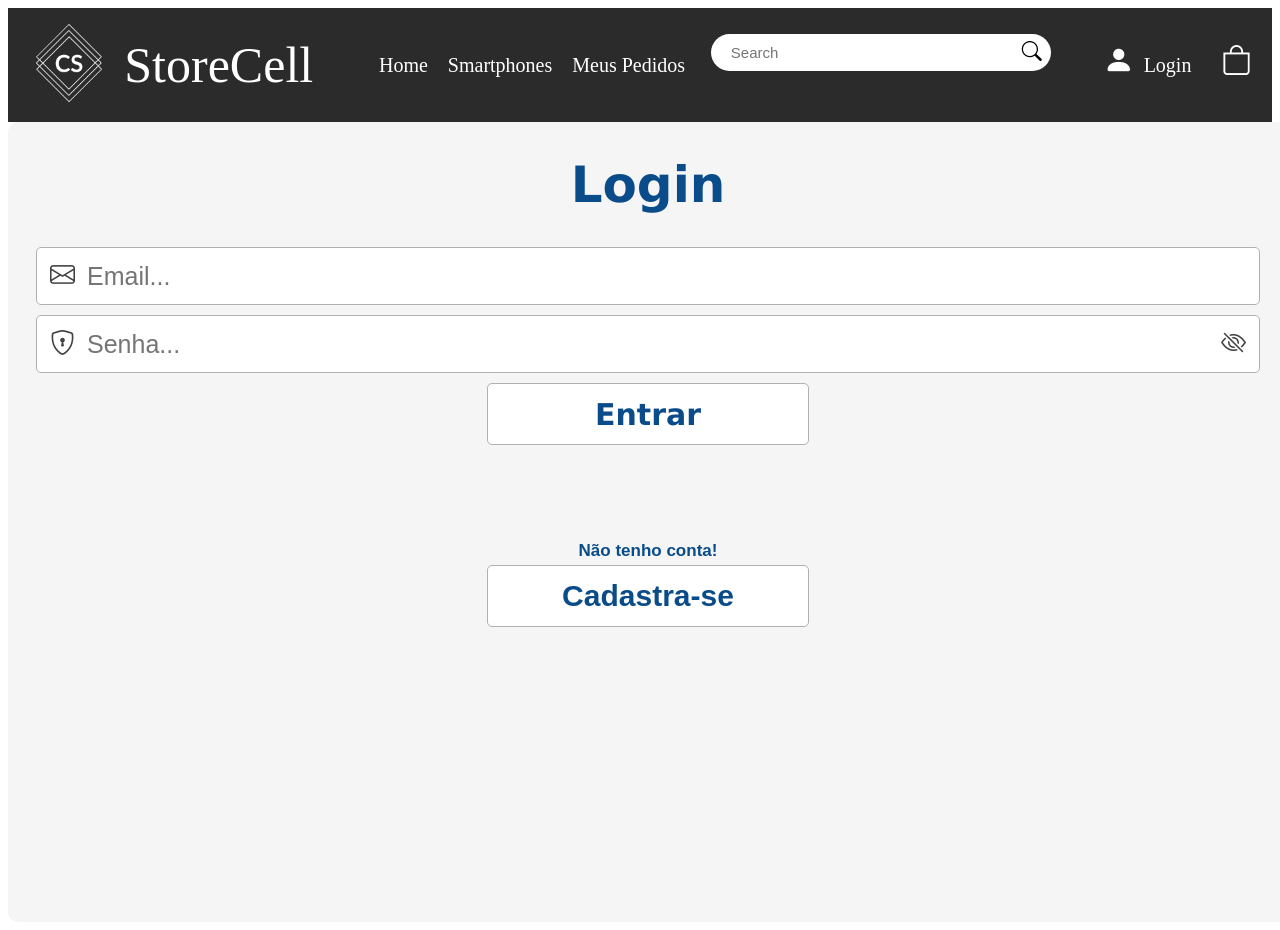
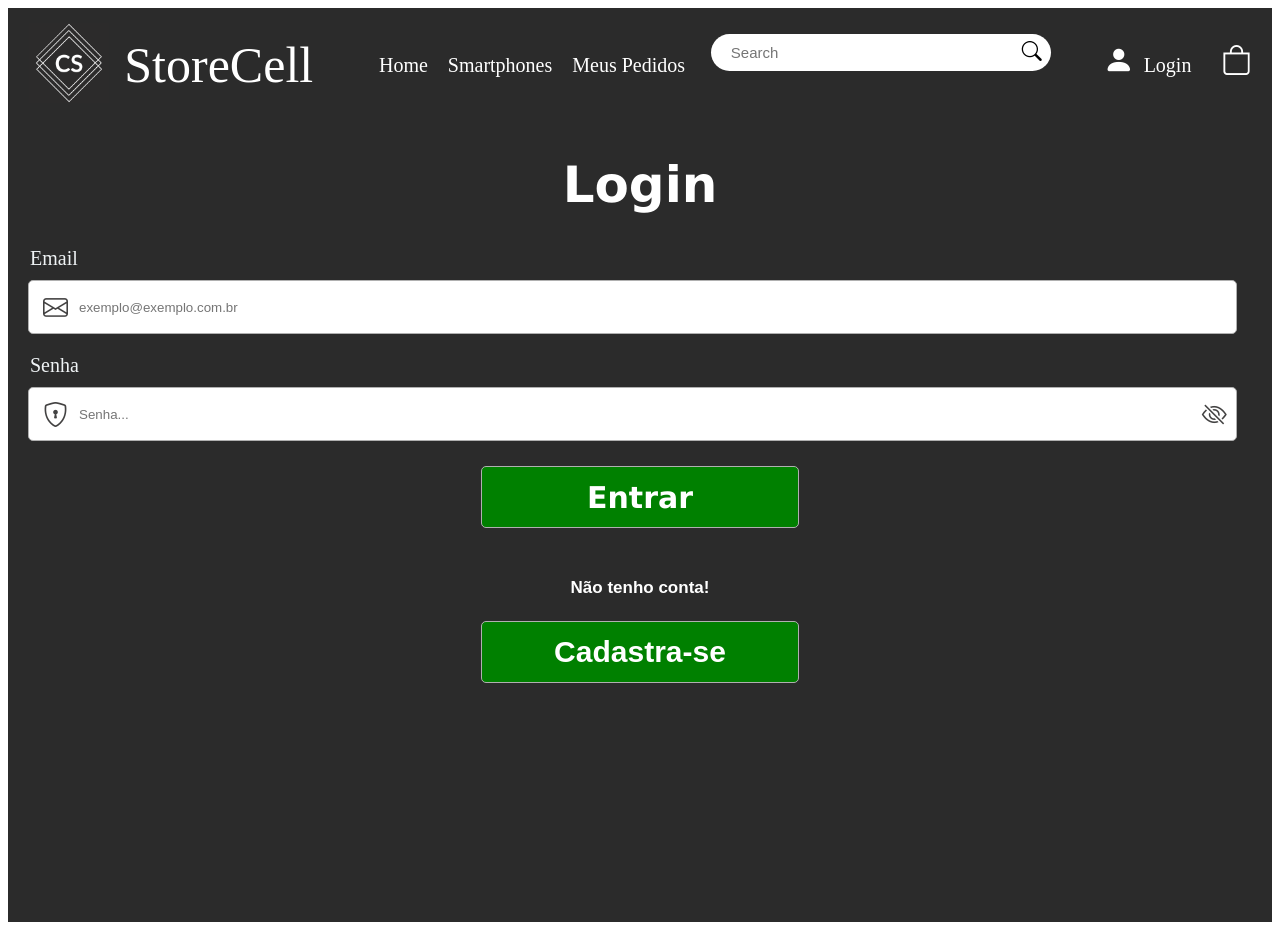
Before and after one commit to Escanor-7/Store-Cell, a React (Create React App) app in the folder store-cell/: page /login in a window 1280 px wide. Before the commit the page ends 800 px from the top, so only its background shows below. Built offline with nearby package versions, Linux system fonts and the light colour scheme.

Commit message:
Login construction

```diff
--- a/store-cell/src/App.js
+++ b/store-cell/src/App.js
@@ -12,9 +12,9 @@ function App() {
         <>
 
             <Header/>
-            {/*<Carousel/>
+            {/* <Carousel/>
             <MiniBanners/>
-            <CardsScrool/>*/}
+            <CardsScrool/> */}
             <Login/>
 
             {/*...*/}
--- a/store-cell/src/pages/Login/Login.styles.js
+++ b/store-cell/src/pages/Login/Login.styles.js
@@ -7,32 +7,38 @@ export const Container = styled.div`
     justify-content: center;
     align-items: center;
     text-align: center;
-    position: fixed;
+`;
+
+export const Login = styled.div`
+    display: flex;
+    flex-direction: column;
+    width: 100%;
+    height: 100%;
+    background-color: #2b2b2b;
+    text-align: center;
 
     h1{
         font-family: Lucida sans;
         font-size: 50px;
-        color: #0a4c89;
-;
+        color: white;
     }
+`;
+
+export const ButtonContainer = styled.div`
+    display: flex;
+    flex-direction: column;
+    justify-content: center;
+    align-items: center;
 
     h4{
+        margin-top: 50px;
         font-family: Arial, Helvetica, sans-serif;
         font-size: 17px;
         bottom:60px;
-        color: #0a4c89;
-        position: relative;
-        top: 73px;
+        color: white;
     }
 `;
 
-export const Login = styled.div`
-    width: 100%;
-    height: 100%;
-    background-color: whitesmoke;
-    text-align: center;
-    border-radius: 10px;
-`;
 export const ButtonEntrar = styled.div`
         display: flex;
         align-items: center;
@@ -41,129 +47,106 @@ export const ButtonEntrar = styled.div`
         font-family: Lucida sans;
         width: 25%;
         height: 60px;
-        background-color: white;
-        color: #0a4c89;
+        background-color: green;
+        color: white;
         font-weight: 700;
         border-radius: 5px;
         margin-top: 5px;
         border: none;
-        margin-inline: auto;
         border: 1px solid #b0b0b0;
 
         outline-width: 0;
 
         :hover{
-            background-color: green;
-            color: #eff3f5;
+            border: 1px solid white;
+            box-shadow: 0 0 7px -1px white;
             cursor: pointer;
+        }
+
+        @media (max-width: 600px) {
+            width: 50%;
+            font-size: 16px;
         }
 `;
 export const ButtonCadastrar = styled.div`
         display: flex;
         align-items: center;
         justify-content: center;
-        position: relative;
         font-size: 30px;
         font-family: Arial, Helvetica, sans-serif;
         width: 25%;
         height: 60px;
-        background-color: white;
-        color: #0a4c89;
+        background-color: green;
+        color: white;
         font-weight: 700;
         border-radius: 5px;
         border: none;
-        margin-inline: auto;
-        top: 55px;
         border: 1px solid #b0b0b0;
 
+        :hover{
+            border: 1px solid white;
+            box-shadow: 0 0 7px -1px white;
+            cursor: pointer;
+        }
 
-        outline-width: 0;
-
-        :hover{
-            background-color: green;
-            color: #eff3f5;
-            cursor: pointer;
+        @media (max-width: 600px) {
+            width: 50%;
+            font-size: 16px;
         }
 `;
 
-export const InputEmail = styled.div`
-    width: 95%;
+export const InputContainer = styled.div`
+    display: flex;
+    flex-direction: column;
+    align-items: flex-start;
+    flex-wrap: wrap;
+    margin-bottom: 10px;
+
+    label {
+        font-size: 20px;
+        color: #eff3f5;
+        margin: 0px 0px 10px 22px;
+    }
+
+    div {
+        display: flex;
+        width: 98%;
+
+        i{
+            position: relative;
+            width: 0px;
+            top: 15px;
+            left: 25px;
+            font-size: 25px;
+            margin-left: 10px;
+            color: #434242;
+        }
+
+        input{
+            color: #434242;
+            margin-left: 10px;
+            margin-right: 10px;
+            width: 100%;
             margin-bottom: 10px;
             display: flex;
             align-items: center;
-    color: gray;
             background-color: white;
             border-radius: 5px;
-    padding: 3px;
             height: 50px;
-    margin-left: auto;
-    margin-right: auto;
             border: 1px solid #b0b0b0;
+            padding-left: 50px;
 
             :hover{
                 border: 1px solid #006272;
                 box-shadow: 0 0 7px -1px #006272;
-
             }
-
-    i{
-        font-size: 25px;
-        margin-left: 10px;
-        color: #434242;
         }
-    input{
-        font-size: 25px;
-        background: transparent;
-        width: 100%;
-        outline-width: 0;
-        color: #434242;
-        border: none;
-        margin-left: 10px;
-        margin-right: 10px;
     }
 
 `;
-export const InputPassword = styled.div`
-    width: 95%;
-    margin-bottom: 10px;
-    display: flex;
-    align-items: center;
-    color: gray;
-    background-color:white;
-    border-radius: 5px;
-    padding: 3px;
-    height: 50px;
-    margin-left: auto;
-    margin-right: auto;
-    border: 1px solid #b0b0b0;
 
-    :hover{
-            border: 1px solid #006272;
-            box-shadow: 0 0 7px -1px #006272;
-
-        }
-
-
-    i{
-        font-size: 25px;
-        margin-left: 10px;
-        color: #434242;
-    }
-    input{
-        font-size: 25px;
-        background: transparent;
-        width: 100%;
-        outline-width: 0;
-        color: #434242;
-        border: none;
-        margin-left: 10px;
-        margin-right: 10px;
-    }
+export const PasswordEye = styled.div`
+    position: relative;
+    right: 80px;
+    width: 0px !important;
 `;
-export const PasswordEye = styled.div`
-    i{
-        font-size: 25px;
-        margin-right: 10px;
-        color: #434242;
-    }
-`;
--- a/store-cell/src/pages/Login/index.jsx
+++ b/store-cell/src/pages/Login/index.jsx
@@ -1,4 +1,4 @@
-import React, { useState} from "react";
+import React, { useState } from "react";
 import * as S from './Login.styles.js'
 import Register from '../Register/index.jsx';
 
@@ -7,11 +7,11 @@ const Login = () => {
 
     const [registerPopup, setRegisterPopup] = useState(false)
 
-    const handleRegisterPopup = () =>{setRegisterPopup(true)}
+    const handleRegisterPopup = () => { setRegisterPopup(true) }
 
-    const[email, setEmail] = useState("")
-    const[password, setPassword] = useState("")
-    const[show, setShow] = useState (false)
+    const [email, setEmail] = useState("")
+    const [password, setPassword] = useState("")
+    const [show, setShow] = useState(false)
 
     const handleClick = (e) => {
         e.preventDefault()
@@ -24,54 +24,64 @@ const Login = () => {
         <S.Container>
             <S.Login>
                 <h1>Login</h1>
-                <S.InputEmail>
+                <S.InputContainer>
+                    <label>Email</label>
+                    <div>
                         <i class="bi bi-envelope"></i>
                         <input
                             type="email"
-                     placeholder="Email..."
+                            placeholder="exemplo@exemplo.com.br"
                             value={email}
-                     onChange={e => setEmail(e.target.value)} />
-                </S.InputEmail>
+                            onChange={e => setEmail(e.target.value)}
+                        />
+                    </div>
+                </S.InputContainer>
 
-                <S.InputPassword>
+                <S.InputContainer>
+                    <label>Senha</label>
+                    <div>
                         <i class="bi bi-shield-lock"></i>
                         <input
                             type={show ? "text" : "password"}
                             placeholder="Senha..."
                             value={password}
-                    onChange={e => setPassword(e.target.value)} />
-
-                    <S.PasswordEye>{show ? (
+                            onChange={e => setPassword(e.target.value)}
+                        />
+                        {show ?
+                            <S.PasswordEye>
                                 <i
                                     class="bi bi-eye"
                                     size={20}
                                     onClick={handleClick}
-                        ></i>
-                    ) : (
+                                />
+                            </S.PasswordEye>
+                            :
+                            <S.PasswordEye>
                                 <i
                                     class="bi bi-eye-slash"
                                     size={20}
-                        onClick={handleClick}></i>
-                    )}</S.PasswordEye>
-                </S.InputPassword>
+                                    onClick={handleClick}
+                                ></i>
+                            </S.PasswordEye>
+                        }
+                    </div>
+                </S.InputContainer>
 
+                <S.ButtonContainer>
                     <S.ButtonEntrar type="submit">
                         Entrar
                     </S.ButtonEntrar>
 
                     <h4>Não tenho conta!</h4>
 
-                <S.ButtonCadastrar type="button" onClick={()=>handleRegisterPopup()}>
+                    <S.ButtonCadastrar type="button" onClick={() => handleRegisterPopup()}>
                         Cadastra-se
                     </S.ButtonCadastrar>
+                </S.ButtonContainer>
 
-
-                {registerPopup && <Register setClosePopup={setRegisterPopup}/>}
-
-
-
+                {registerPopup && <Register setClosePopup={setRegisterPopup} />}
             </S.Login>
-        </S.Container>
+        </S.Container >
 
     )
 }
```
Lines whose indentation alone changed are shown as unchanged.
